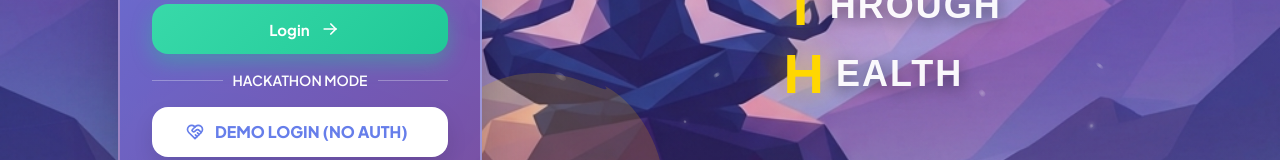
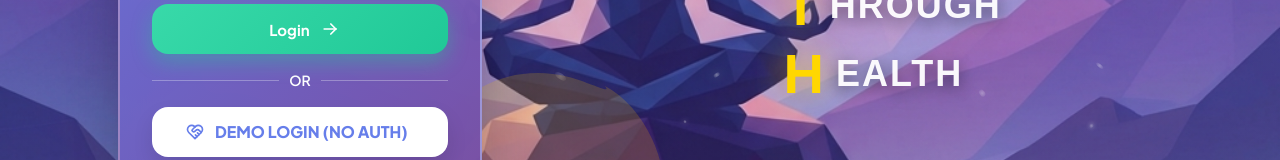
Before and after one commit to GowthamAvula/Digital-Swasth, a React app in the folder frontend/: page / in a window 1280 px wide. Shown: the part 496-656 px from the top of the page. Built offline with nearby package versions, Linux system fonts and the light colour scheme; the HTML template or start-up script is replaced by a standard one.

Commit message:
Change hackathon mode label to OR for a cleaner UI

```diff
--- a/frontend/src/pages/Auth.tsx
+++ b/frontend/src/pages/Auth.tsx
@@ -532,7 +532,7 @@ export function AuthPage() {
                                             </Anchor>
                                         ) : (
                                             <>
-                                                <Divider label={<Text size="sm" c="white" fw={600}>HACKATHON MODE</Text>} labelPosition="center" color="rgba(255,255,255,0.3)" />
+                                                <Divider label={<Text size="sm" c="white" fw={600}>OR</Text>} labelPosition="center" color="rgba(255,255,255,0.3)" />
 
                                                 <motion.div whileHover={{ scale: 1.05, y: -2 }} whileTap={{ scale: 0.95 }}>
                                                     <Button
```
